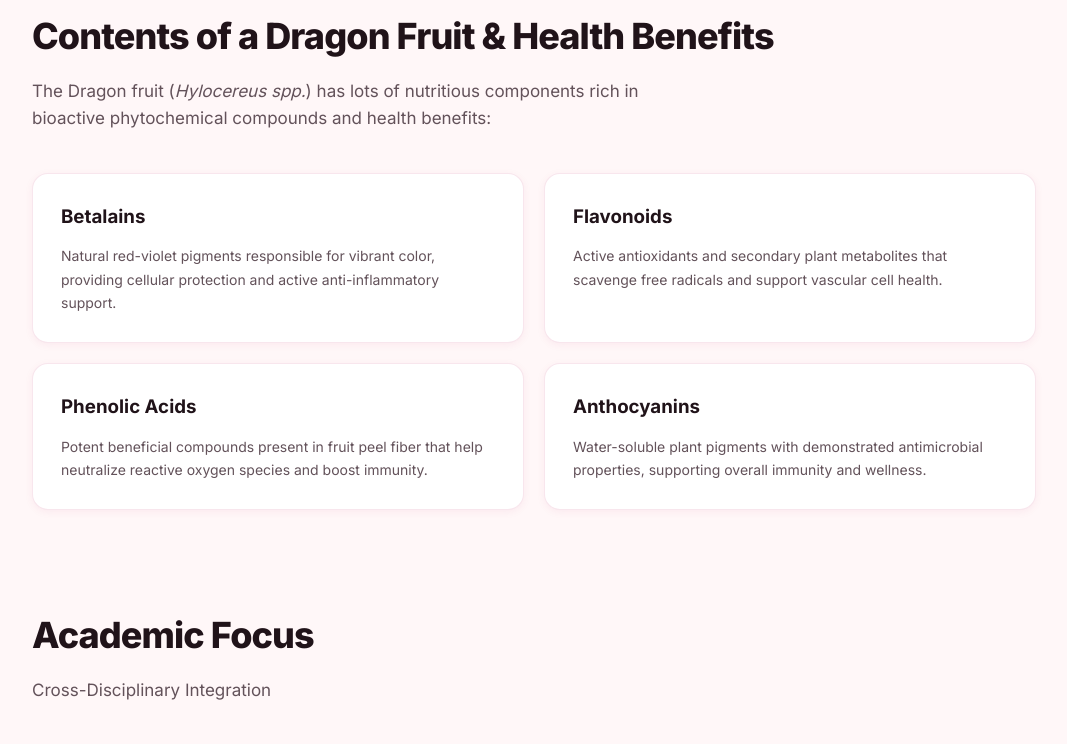
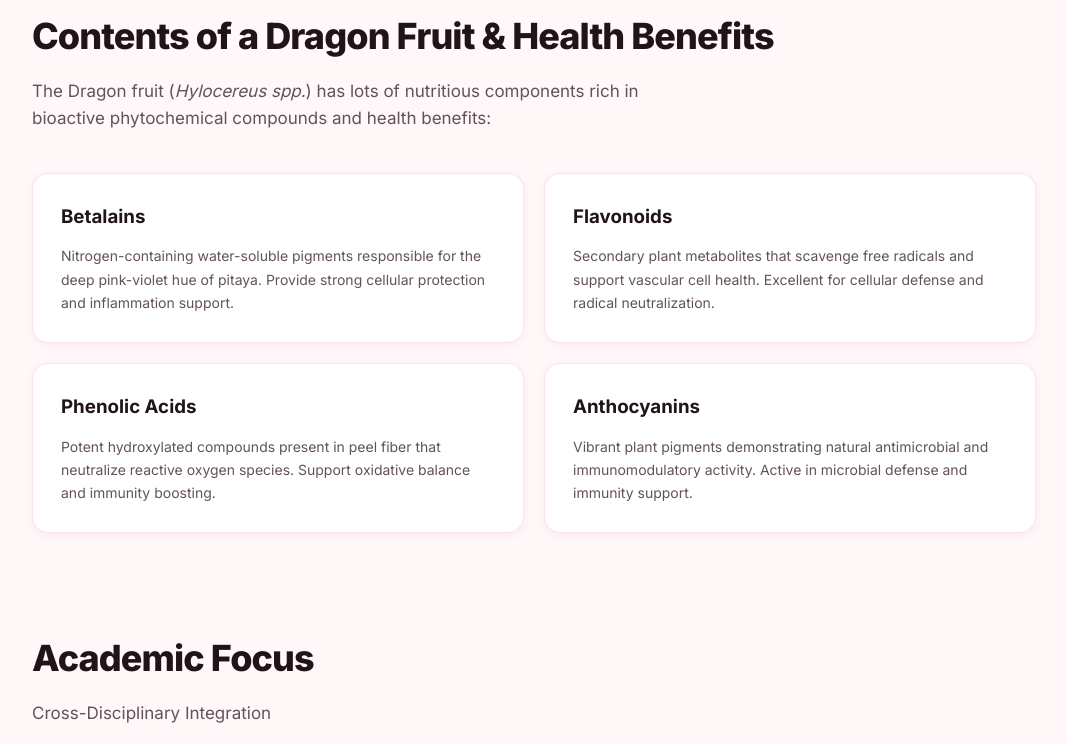
Before and after one commit to cresnaer-collab/CSP-GROUP-20, a Flask app: page / in a window 1280 px wide. Shown: the part 999-1743 px from the top of the page, without its empty margins (106-1173 px from the left). Run offline with Flask 3, Linux system fonts and the light colour scheme.

```diff
--- a/templates/index.html
+++ b/templates/index.html
@@ -76,29 +76,29 @@
     <h2>Contents of a Dragon Fruit &amp; Health Benefits</h2>
     <p class="section-sub">The Dragon fruit (<em>Hylocereus spp.</em>) has lots of nutritious components rich in bioactive phytochemical compounds and health benefits:</p>
 
-    <div class="bioactive-grid">
+        <div class="bioactive-grid">
       <!-- 1. Betalains -->
       <div class="bioactive-card">
         <h3>Betalains</h3>
-        <p class="compound-desc">Natural red-violet pigments responsible for vibrant color, providing cellular protection and active anti-inflammatory support.</p>
+        <p class="compound-desc">Nitrogen-containing water-soluble pigments responsible for the deep pink-violet hue of pitaya. Provide strong cellular protection and inflammation support.</p>
       </div>
 
       <!-- 2. Flavonoids -->
       <div class="bioactive-card">
         <h3>Flavonoids</h3>
-        <p class="compound-desc">Active antioxidants and secondary plant metabolites that scavenge free radicals and support vascular cell health.</p>
+        <p class="compound-desc">Secondary plant metabolites that scavenge free radicals and support vascular cell health. Excellent for cellular defense and radical neutralization.</p>
       </div>
 
       <!-- 3. Phenolic Acids -->
       <div class="bioactive-card">
         <h3>Phenolic Acids</h3>
-        <p class="compound-desc">Potent beneficial compounds present in fruit peel fiber that help neutralize reactive oxygen species and boost immunity.</p>
+        <p class="compound-desc">Potent hydroxylated compounds present in peel fiber that neutralize reactive oxygen species. Support oxidative balance and immunity boosting.</p>
       </div>
 
       <!-- 4. Anthocyanins -->
       <div class="bioactive-card">
         <h3>Anthocyanins</h3>
-        <p class="compound-desc">Water-soluble plant pigments with demonstrated antimicrobial properties, supporting overall immunity and wellness.</p>
+        <p class="compound-desc">Vibrant plant pigments demonstrating natural antimicrobial and immunomodulatory activity. Active in microbial defense and immunity support.</p>
       </div>
     </div>
   </section>
```
